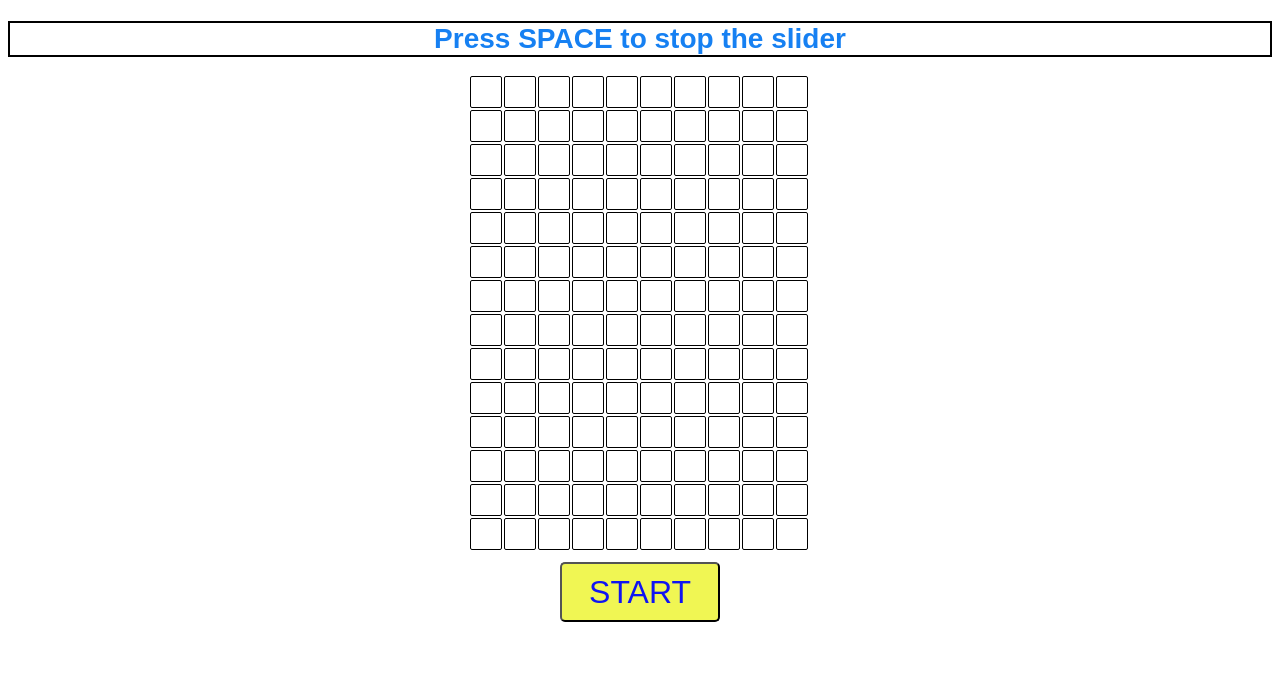
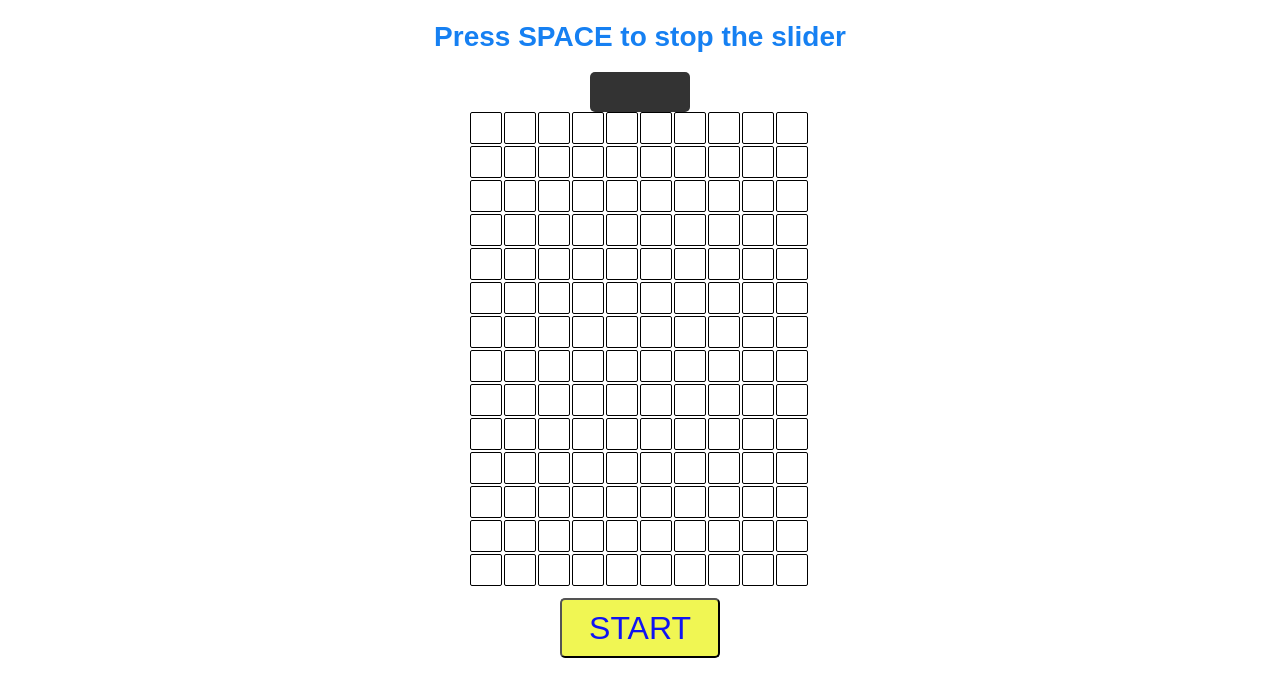
Before and after one commit to caioguarnieri/MegaStacker-2.0, a plain HTML site: page index.html in a window 1280 px wide. Shown: the part 69-766 px from the top of the page. Drawn offline with Linux system fonts and the light colour scheme.

Commit message:
chronometer style changed

```diff
--- a/index.html
+++ b/index.html
@@ -32,7 +32,6 @@
       <div id="losediv">"YOU LOSE  : "</div>
       </div>
 
-      <ul id="ranking-list"></ul>
 
 
 
--- a/style.css
+++ b/style.css
@@ -8,7 +8,6 @@ body {
   font-size: 36px;
 }
 .rules {
-  border: 2px black solid;
   text-align: center;
   color: rgb(22, 128, 242);
 }
@@ -55,3 +54,16 @@ div.button {
 #losediv {
   display: none;
 }
+
+.timer {
+  display: flex;
+  justify-content: center;
+  align-items: center;
+  font-size: 1.5rem;
+  color: white;
+  background-color: #333;
+  width: 100px;
+  height: 40px;
+  border-radius: 5px;
+  margin: 0 auto; /* Added to center the timer horizontally */
+  }
```
